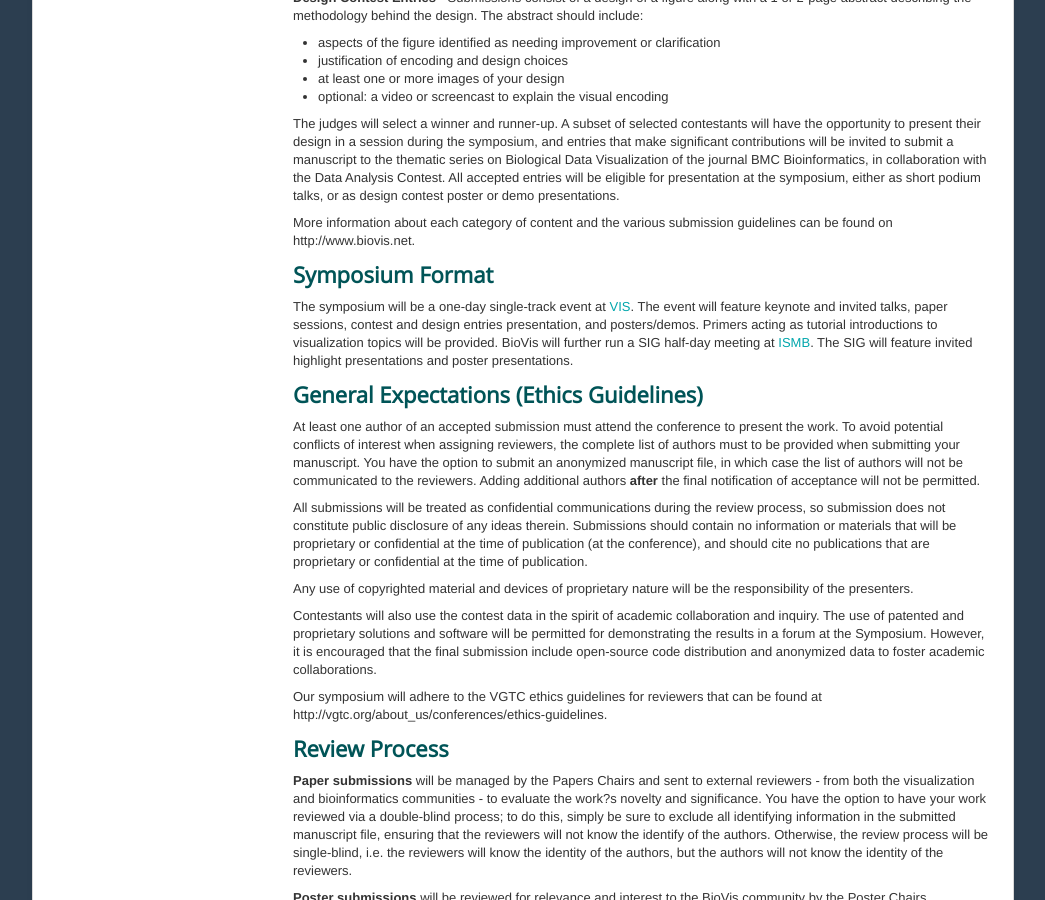
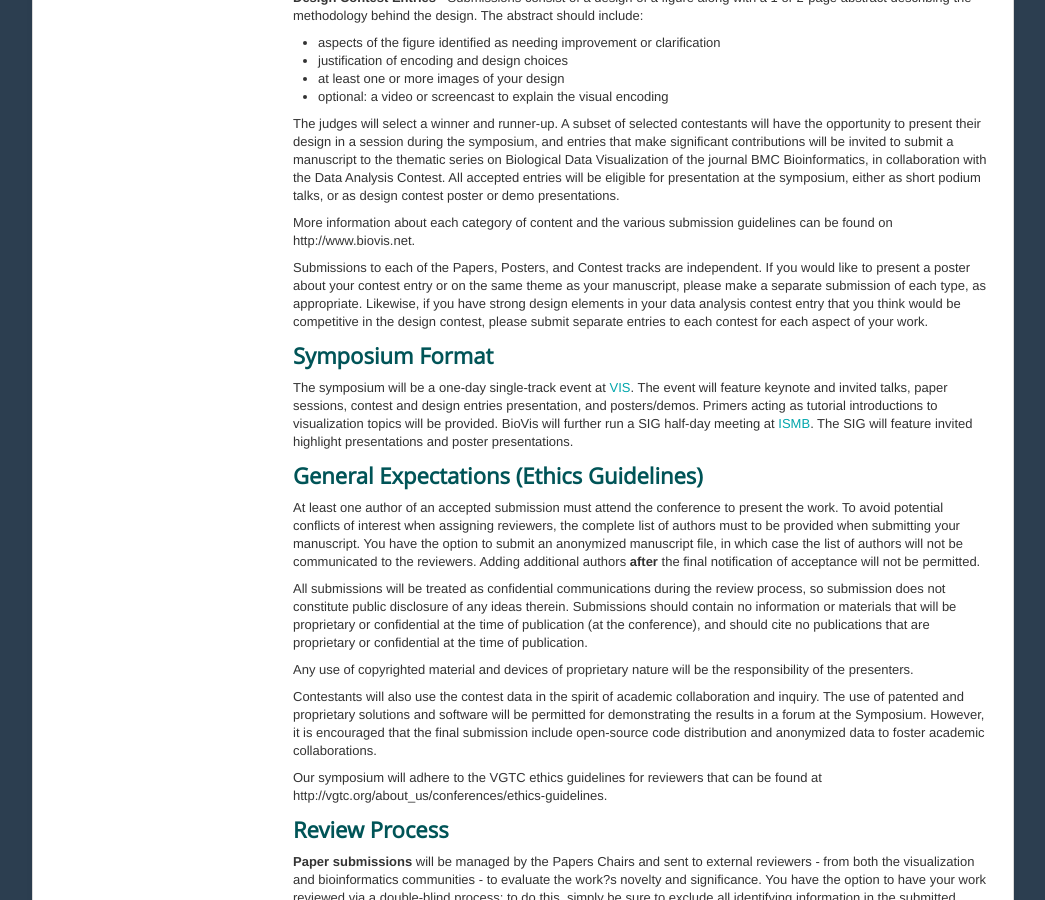
Before and after one commit to ngehlenborg/2017, a Jekyll site: the page built from cfp.md, in a window 1280 px wide and 900 px high, scrolled down 2148 px. Shown: the whole window, without its empty margins (117-1162 px from the left). Built offline with Jekyll 4.4.1, drawn with Linux system fonts in a browser that asks for light colours.

Commit message:
add ray's edits to the bottom of CFP

```diff
--- a/cfp.md
+++ b/cfp.md
@@ -84,6 +84,8 @@ Four categories of submissions are invited for BioVis 2016:
 The judges will select a winner and runner-up. A subset of selected contestants will have the opportunity to present their design in a session during the symposium, and entries that make significant contributions will be invited to submit a manuscript to the thematic series on Biological Data Visualization of the journal BMC Bioinformatics, in collaboration with the Data Analysis Contest. All accepted entries will be eligible for presentation at the symposium, either as short podium talks, or as design contest poster or demo presentations.
 
 More information about each category of content and the various submission guidelines can be found on http://www.biovis.net.
+
+Submissions to each of the Papers, Posters, and Contest tracks are independent. If you would like to present a poster about your contest entry or on the same theme as your manuscript, please make a separate submission of each type, as appropriate. Likewise, if you have strong design elements in your data analysis contest entry that you think would be competitive in the design contest, please submit separate entries to each contest for each aspect of your work.
 
 <h2 id="format">Symposium Format</h2>
 The symposium will be a one-day single-track event at [VIS](http://ieeevis.org). The event will feature keynote and invited talks, paper sessions, contest and design entries presentation, and posters/demos. Primers acting as tutorial introductions to visualization topics will be provided. BioVis will further run a SIG half-day meeting at [ISMB](https://www.iscb.org/ismb2016). The SIG will feature invited highlight presentations and poster presentations.
```
